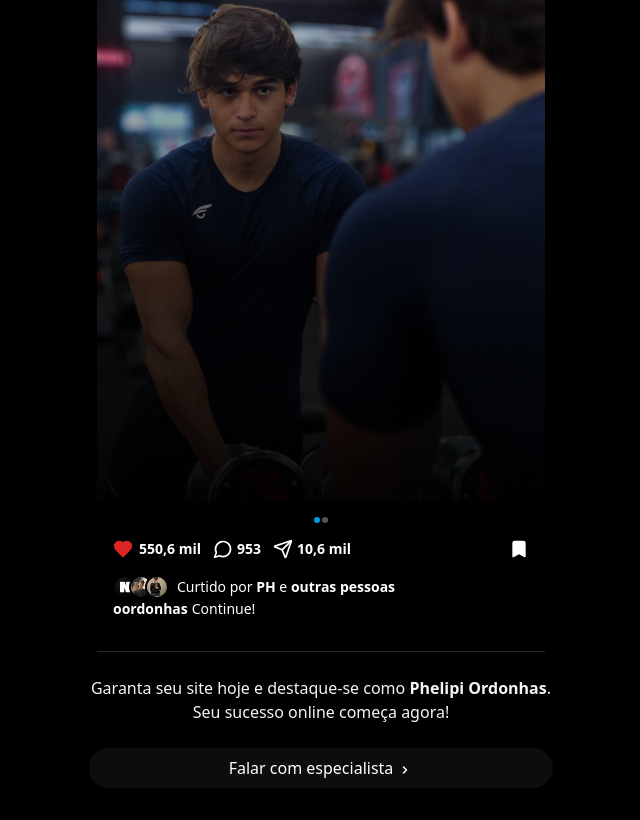
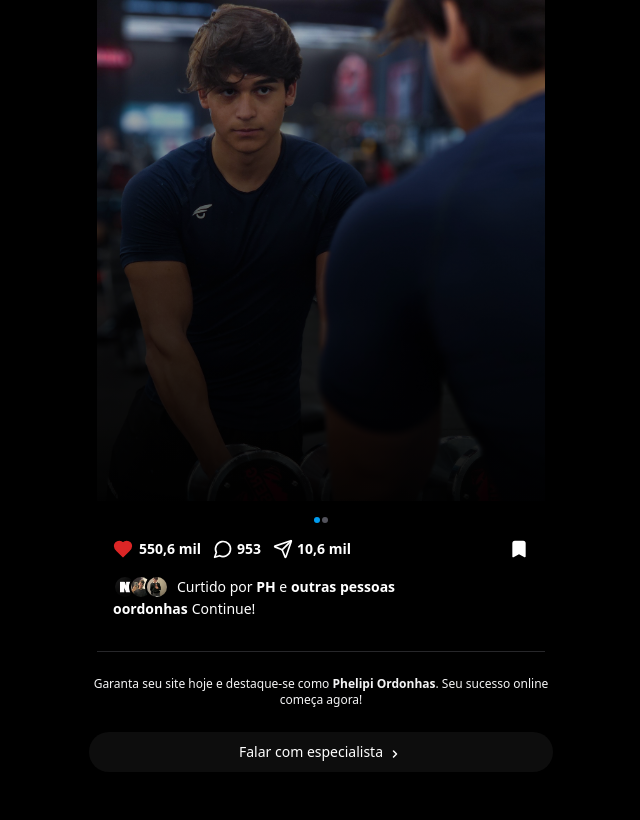
Before and after one commit to lucasfabbrim/ph, a Next.js app: page / in a window 1280 px wide. Shown: the part 1352-2172 px from the top of the page, without its empty margins (319-959 px from the left). Built offline with nearby package versions, Linux system fonts and the light colour scheme.

Commit message:
Update page.tsx

```diff
--- a/src/app/page.tsx
+++ b/src/app/page.tsx
@@ -154,7 +154,7 @@ export default function Home() {
           <div className="mx-6">
             <InstagramCarouselComponent />
           </div>
-          <div className="mx-6 flex flex-col justify-center text-center pb-8 gap-6">
+          <div className="mx-6 flex flex-col justify-center text-center pb-8 gap-6 text-xs">
             <div className="text-zinc-100">
               Garanta seu site hoje e destaque-se como{" "}
               <span className="font-bold">Phelipi Ordonhas</span>. Seu sucesso
@@ -162,7 +162,7 @@ export default function Home() {
             </div>
             <Button
               variant="default"
-              className="bg-white/5 text-base h-10 text-white hover:bg-white/10 rounded-[25px] flex items-center gap-1"
+              className="bg-white/5 text-sm h-10 text-white hover:bg-white/10 rounded-[25px] flex items-center gap-1"
             >
               <span>Falar com especialista</span>
               <ChevronRight size={10} strokeWidth="3" className="pt-1" />
```
